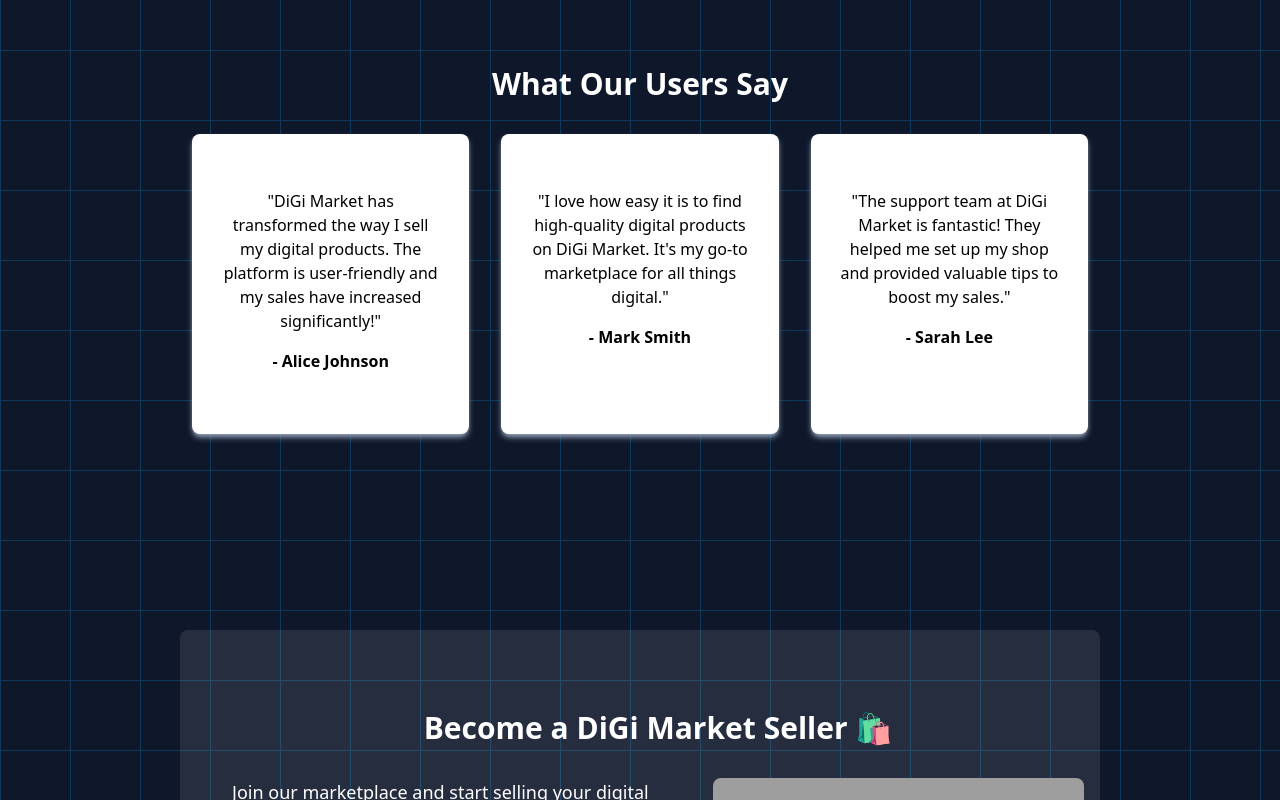
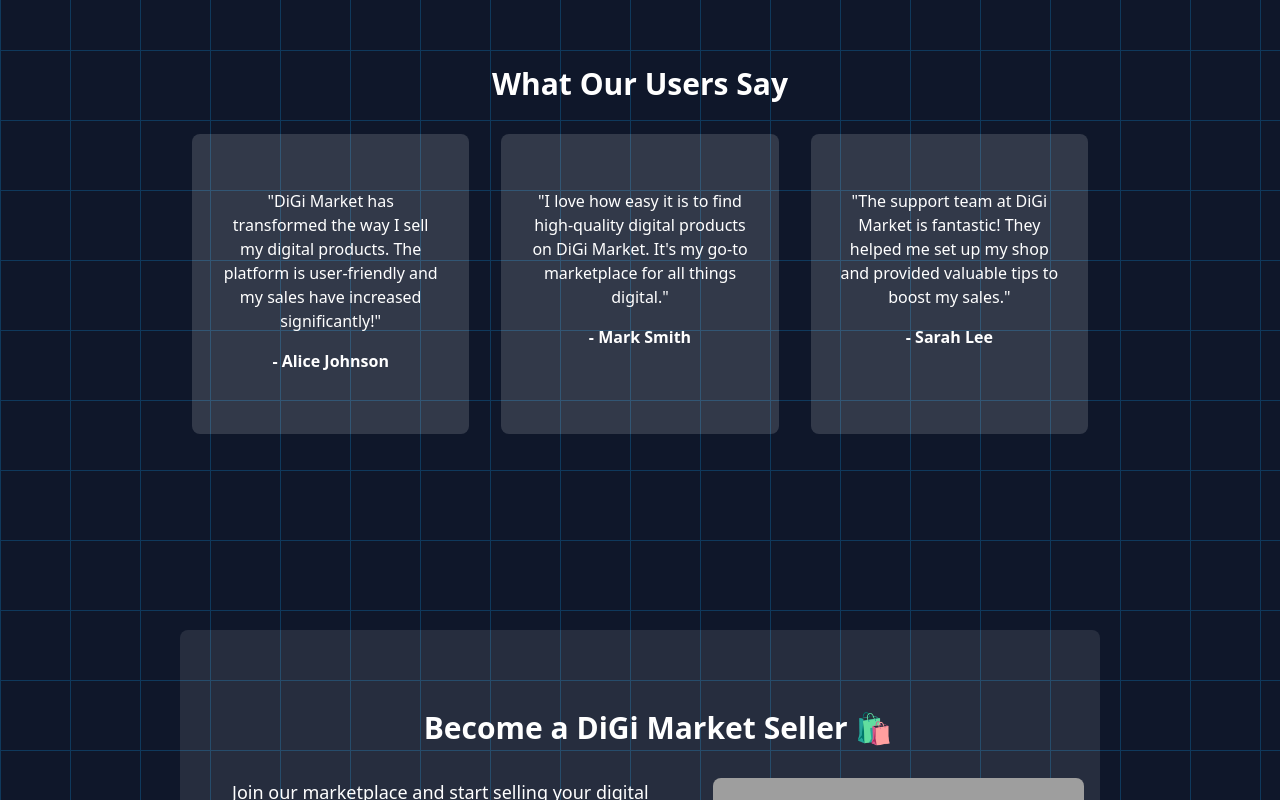
Before and after one commit to neennera/DiGiMarket, a Next.js app: page / in a window 1280 px wide. Shown: the part 860-1660 px from the top of the page. Built offline with nearby package versions, Linux system fonts and the light colour scheme; no server answers; grey boxes are pictures that could not be loaded; a web font is replaced by a local one.

Commit message:
fix: testimonial ui

```diff
--- a/src/_components/Header.tsx
+++ b/src/_components/Header.tsx
@@ -21,6 +21,7 @@
   return (
     <nav>
       <div className='text-md shadow-bl fixed left-1/2 top-2 z-50 flex h-[50px] w-[90vw] -translate-x-1/2 transform flex-row items-center justify-between self-center rounded-full bg-primary bg-opacity-80 px-5 py-3 font-semibold text-black shadow-lg shadow-sky-800 backdrop-blur-sm'>
+        <Link href='/'>
           <div className='ml-2 flex flex-row space-x-2 font-abril text-lg font-semibold sm:text-2xl'>
             <Image
               src='/icon.png'
@@ -28,8 +29,9 @@
               width={20}
               className='h-full w-auto'
             />
-          <Link href='/'>DiGi Market</Link>
+            DiGi Market
           </div>
+        </Link>
         {/* <div className='flex flex-row space-x-5 max-sm:hidden'>
           <input className='h-[30px] w-[30vw] rounded-md bg-white'></input>
           <div className='flex cursor-pointer items-center justify-center rounded-md bg-primary-dark px-3 text-white'>
--- a/src/app/(pages)/about/conponents/Timeline.tsx
+++ b/src/app/(pages)/about/conponents/Timeline.tsx
@@ -1,6 +1,6 @@
 export default function Timeline() {
   return (
-    <>
+    <div className='mb-8'>
       <div className='mb-5 flex flex-row space-x-2'>
         <div className='mr-2 h-[50px] w-[8px] bg-white'></div>
         <h2 className='animate-fade-in mb-4 text-3xl font-semibold'>
@@ -12,7 +12,7 @@
         <div className='flex flex-col sm:ml-[100px]'>
           <div className='flex flex-row'>
             <div className='mb-8'>
-              <div className='absolute left-[5px] z-10 h-[50px] w-[50px] items-center rounded-full bg-green-500 text-center'>
+              <div className='absolute left-[5px] z-10 h-[50px] w-[50px] items-center rounded-full bg-green-500 text-center max-sm:hidden'>
                 <p className='text-[2rem]'>✅</p>
               </div>
               <h3 className='animate-fade-in mb-2 text-2xl font-semibold'>
@@ -32,7 +32,7 @@
           </div>
 
           <div className='mb-8'>
-            <div className='absolute left-[5px] z-10 h-[50px] w-[50px] items-center rounded-full bg-white text-center'>
+            <div className='absolute left-[5px] z-10 h-[50px] w-[50px] items-center rounded-full bg-white text-center max-sm:hidden'>
               <p className='text-[2rem]'>🕛</p>
             </div>
             <h3 className='animate-fade-in mb-2 text-2xl font-semibold'>
@@ -47,7 +47,7 @@
           </div>
 
           <div>
-            <div className='absolute left-[5px] z-10 h-[50px] w-[50px] items-center rounded-full bg-white text-center'>
+            <div className='absolute left-[5px] z-10 h-[50px] w-[50px] items-center rounded-full bg-white text-center max-sm:hidden'>
               <p className='text-[2rem]'>🕛</p>
             </div>
             <h3 className='animate-fade-in mb-2 text-2xl font-semibold'>
@@ -60,7 +60,7 @@
             </ul>
           </div>
           <div>
-            <div className='absolute left-[5px] z-10 h-[50px] w-[50px] items-center rounded-full bg-white text-center'>
+            <div className='absolute left-[5px] z-10 h-[50px] w-[50px] items-center rounded-full bg-white text-center max-sm:hidden'>
               <p className='text-[2rem]'>🕛</p>
             </div>
             <h3 className='animate-fade-in mb-2 text-2xl font-semibold'>
@@ -69,6 +69,6 @@
           </div>
         </div>
       </div>
-    </>
+    </div>
   );
 }
--- a/src/app/(pages)/page.tsx
+++ b/src/app/(pages)/page.tsx
@@ -52,8 +52,8 @@
           <h2 className='mb-8 text-2xl font-bold sm:text-3xl'>
             What Our Users Say
           </h2>
-          <div className='grid grid-cols-1 gap-8 text-black md:grid-cols-3'>
-            <div className='h-[300px] rounded-lg bg-white p-7 pt-[20%] shadow-md shadow-slate-400'>
+          <div className='grid grid-cols-1 gap-8 md:grid-cols-3'>
+            <div className='h-[300px] rounded-lg bg-white bg-opacity-15 p-7 pt-[20%]'>
               <p className='mb-4'>
                 "DiGi Market has transformed the way I sell my digital products.
                 The platform is user-friendly and my sales have increased
@@ -61,14 +61,14 @@
               </p>
               <div className='font-bold'>- Alice Johnson</div>
             </div>
-            <div className='h-[300px] rounded-lg bg-white p-7 pt-[20%] shadow-md shadow-slate-400'>
+            <div className='h-[300px] rounded-lg bg-white bg-opacity-15 p-7 pt-[20%]'>
               <p className='mb-4'>
                 "I love how easy it is to find high-quality digital products on
                 DiGi Market. It's my go-to marketplace for all things digital."
               </p>
               <div className='font-bold'>- Mark Smith</div>
             </div>
-            <div className='h-[300px] rounded-lg bg-white p-7 pt-[20%] shadow-md shadow-slate-400'>
+            <div className='h-[300px] rounded-lg bg-white bg-opacity-15 p-7 pt-[20%]'>
               <p className='mb-4'>
                 "The support team at DiGi Market is fantastic! They helped me
                 set up my shop and provided valuable tips to boost my sales."
```
Lines whose indentation alone changed are shown as unchanged.
